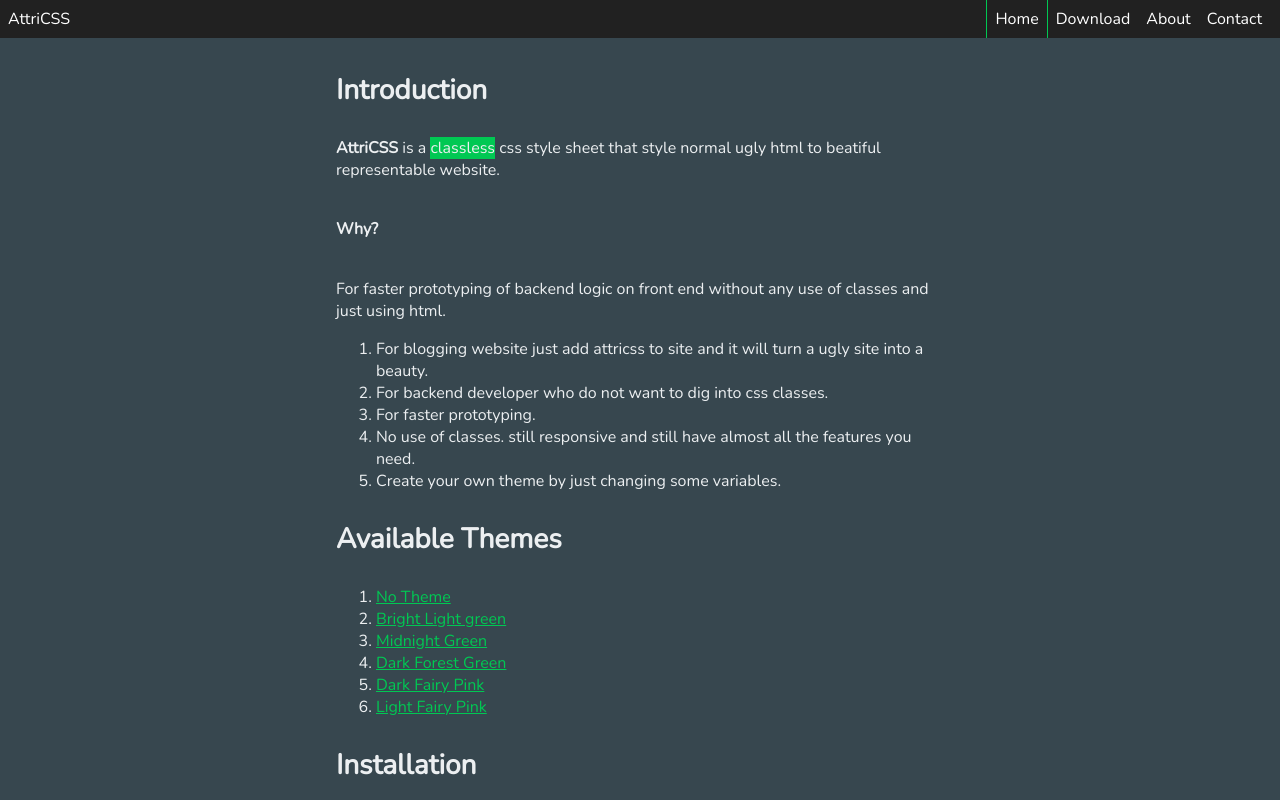
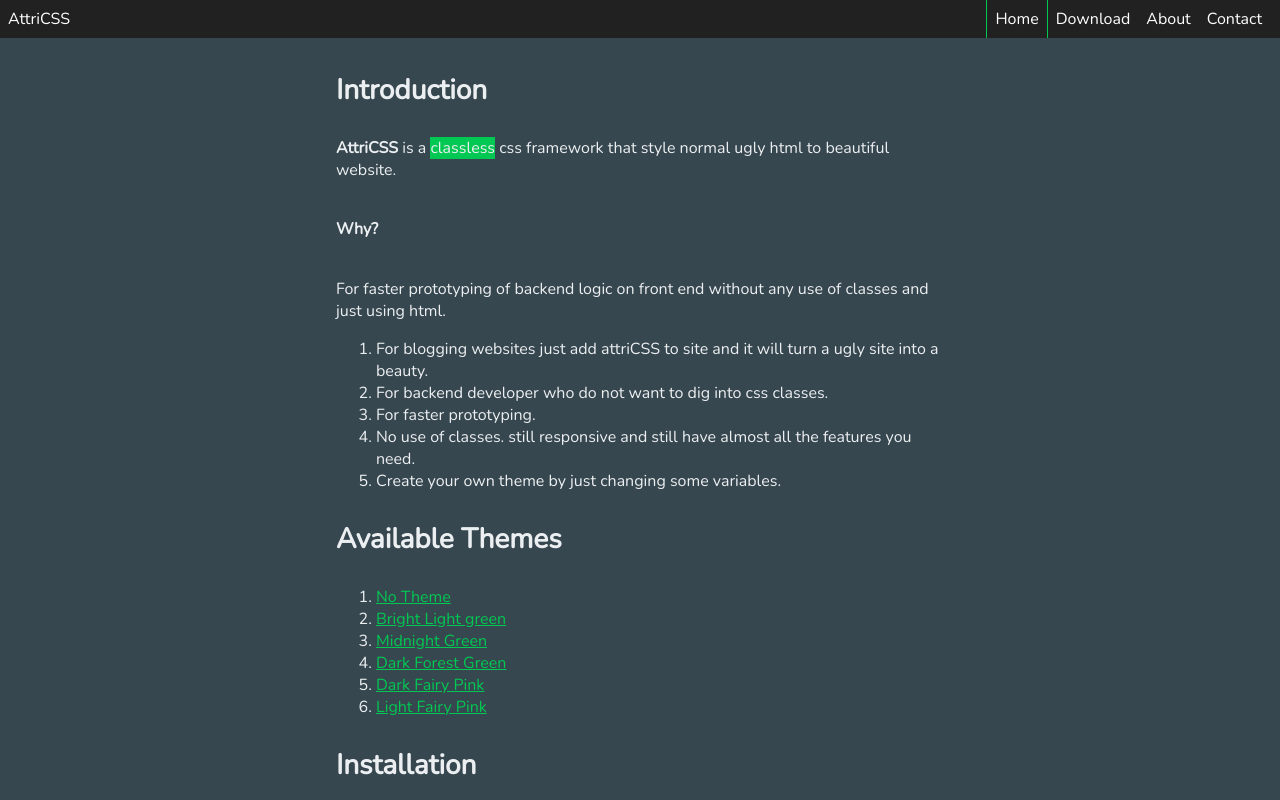
Before and after one commit to raj457036/attriCSS, a plain HTML site: page index.html in a window 1280 px wide. Shown: the top 800 px of the page. Drawn offline with nearby package versions, Linux system fonts and the light colour scheme.

Commit message:
some tweeks

```diff
--- a/index.html
+++ b/index.html
@@ -7,7 +7,7 @@
     <meta http-equiv="X-UA-Compatible" content="ie=edge">
     <link rel="stylesheet" href="https://use.fontawesome.com/releases/v5.1.1/css/all.css">
     <link rel="stylesheet" href="themes/midnight-green.css">
-    <title>Grid</title>
+    <title>AttriCSS - Class Css Framework for beautiful websites</title>
 </head>
 
 <body>
@@ -29,11 +29,11 @@
     <!--Container attribute-->
     <section container>
         <h3>Introduction</h3>
-        <p><b>AttriCSS</b> is a <mark>classless</mark> css style sheet that style normal ugly html to beatiful representable website.</p>
+        <p><b>AttriCSS</b> is a <mark>classless</mark> css framework that style normal ugly html to beautiful website.</p>
         <h6>Why?</h6>
         <p>For faster prototyping of backend logic on front end without any use of classes and just using html.</p>
         <ol>
-            <li>For blogging website just add attricss to site and it will turn a ugly site into a beauty.</li>
+            <li>For blogging websites just add attriCSS to site and it will turn a ugly site into a beauty.</li>
             <li>For backend developer who do not want to dig into css classes.</li>
             <li>For faster prototyping.</li>
             <li>No use of classes. still responsive and still have almost all the features you need.</li>
```
